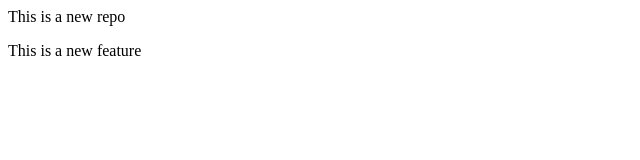
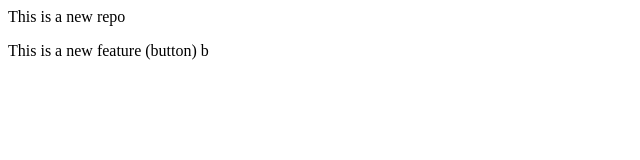
Before and after one commit to somilnegi/localrepo, a plain HTML site: page index.html in a window 1280 px wide. Shown: the full height of the page, 0-640 px from the left. Drawn offline with Linux system fonts and the light colour scheme.

```diff
--- a/index.html
+++ b/index.html
@@ -1,2 +1,2 @@
 <p>This is a new repo</p>
-<p>This is a new feature</p>
+<p>This is a new feature (button) b</p>
```
